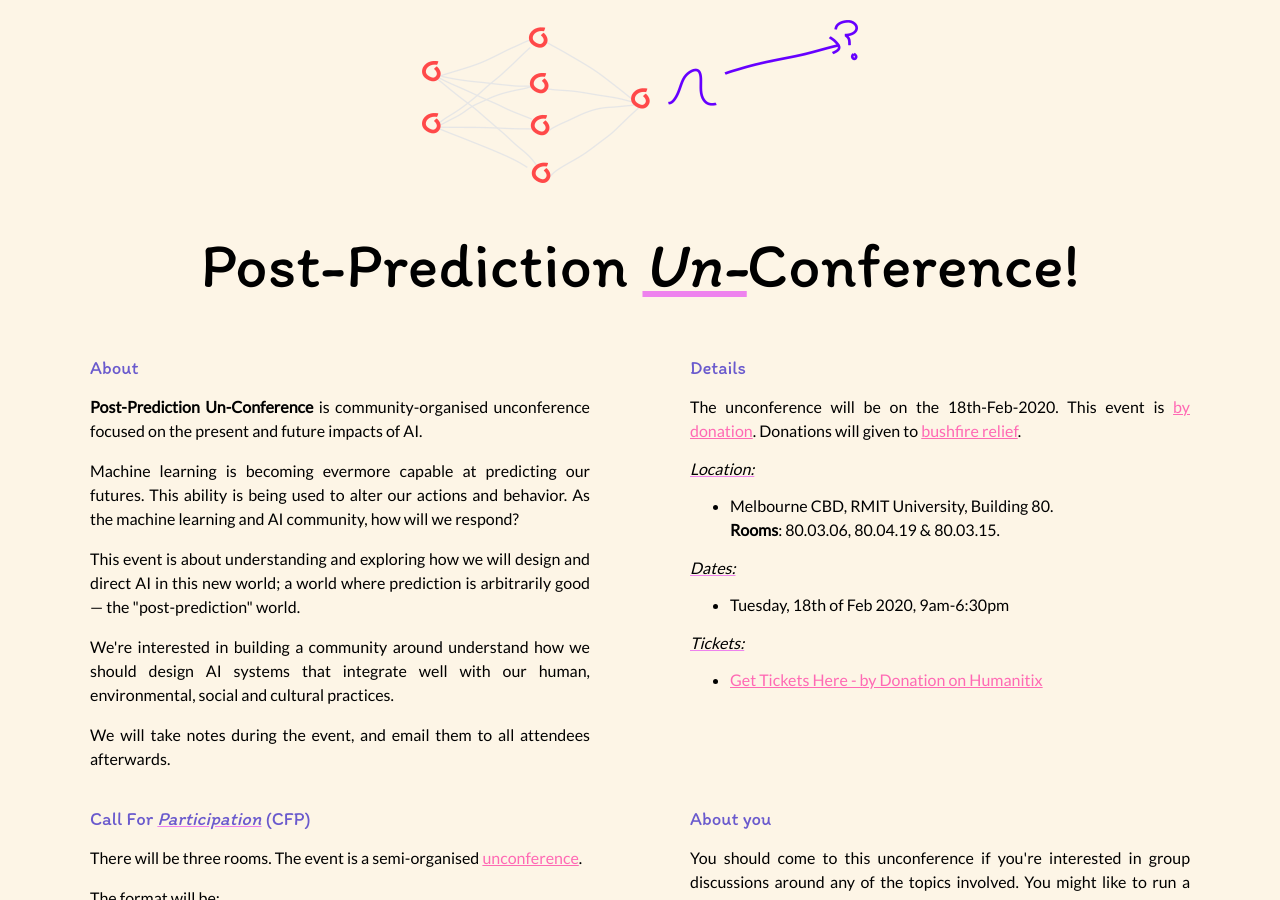
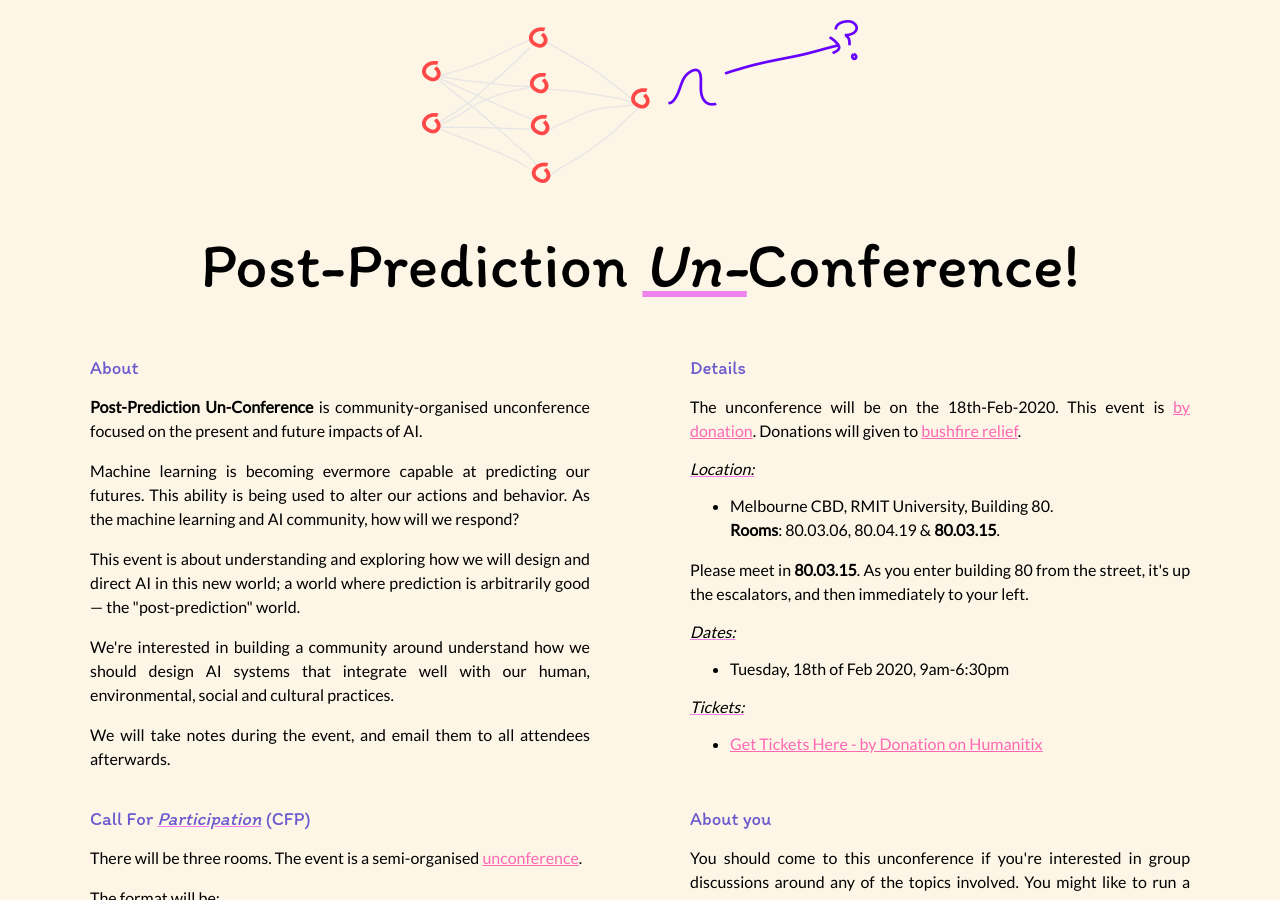
Before and after one commit to PostPredictionConference/PostPredictionConference.github.io, a Jekyll site: the page built from index.md, in a window 1280 px wide and 900 px high. Built offline with Jekyll 4.4.1, drawn with Linux system fonts in a browser that asks for light colours.

Commit message:
main meeting room

```diff
--- a/index.md
+++ b/index.md
@@ -37,10 +37,13 @@ title: Home
   <ul>
     <li>Melbourne CBD, RMIT University, Building 80.
     <br />
-    <b>Rooms</b>: 80.03.06, 80.04.19 & 80.03.15.
+    <b>Rooms</b>: 80.03.06, 80.04.19 & <b>80.03.15</b>.
     </li>
+  </ul>
 
-  </ul>
+  <p>Please meet in <b>80.03.15</b>. As you enter building 80 from the street,
+  it's up the escalators, and then immediately to your left.
+  </p>
 
   <em>Dates:</em>
   <ul>
```
